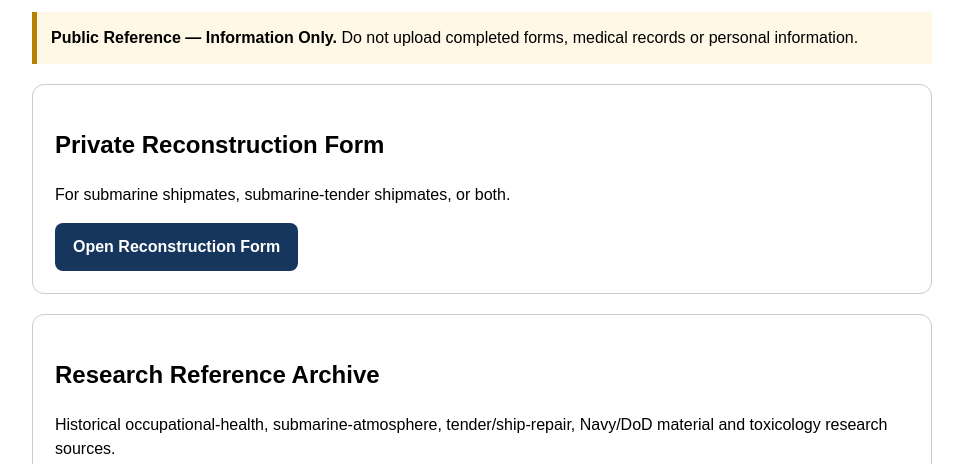
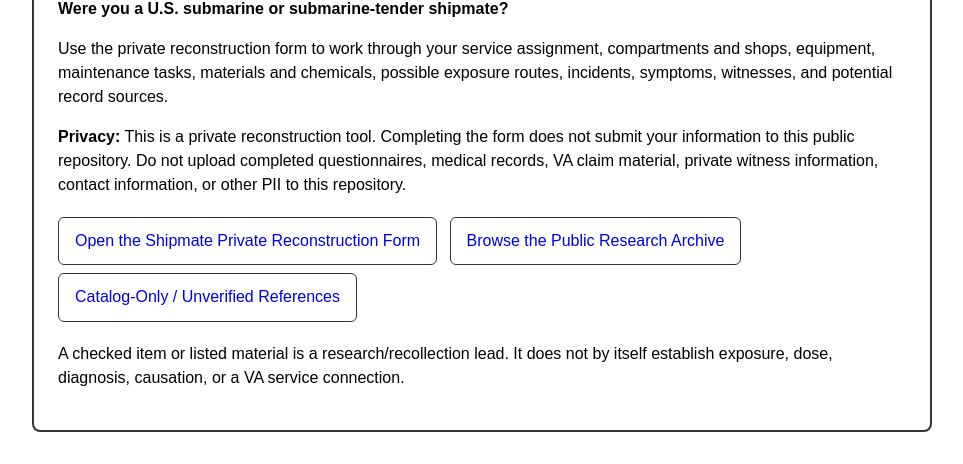
Before and after one commit to sub-shipmate/submarine-shipmate-hazardous-exposure, a plain HTML site: page index.html in a window 1280 px wide. Shown: the part 145-609 px from the top of the page, without its empty margins (158-1121 px from the left). Drawn offline with Linux system fonts and the light colour scheme.

Commit message:
Add shipmate form and research archive navigation

```diff
--- a/index.html
+++ b/index.html
@@ -1 +1,33 @@
-<!doctype html><html><head><meta charset="utf-8"><meta name="viewport" content="width=device-width,initial-scale=1"><title>Submarine Shipmate Hazardous Exposure Research Archive</title><style>body{font-family:Arial;max-width:900px;margin:40px auto;padding:0 20px;line-height:1.5}.card{border:1px solid #ccc;border-radius:12px;padding:22px;margin:20px 0}.b{display:inline-block;background:#17365d;color:white;padding:12px 18px;border-radius:8px;text-decoration:none;font-weight:bold}.warn{background:#fff8e6;border-left:5px solid #b78000;padding:14px}</style></head><body><h1>Submarine Shipmate Hazardous Exposure Research Archive</h1><div class="warn"><b>Public Reference — Information Only.</b> Do not upload completed forms, medical records or personal information.</div><div class="card"><h2>Private Reconstruction Form</h2><p>For submarine shipmates, submarine-tender shipmates, or both.</p><a class="b" href="forms/Submarine_Shipmate_Private_Reconstruction_Form.html">Open Reconstruction Form</a></div><div class="card"><h2>Research Reference Archive</h2><p>Historical occupational-health, submarine-atmosphere, tender/ship-repair, Navy/DoD material and toxicology research sources.</p></div></body></html>
+<!doctype html><html><head><meta charset="utf-8"><meta name="viewport" content="width=device-width,initial-scale=1"><title>Submarine Shipmate Hazardous Exposure Research Archive</title><style>body{font-family:Arial;max-width:900px;margin:40px auto;padding:0 20px;line-height:1.5}.card{border:1px solid #ccc;border-radius:12px;padding:22px;margin:20px 0}.b{display:inline-block;background:#17365d;color:white;padding:12px 18px;border-radius:8px;text-decoration:none;font-weight:bold}.warn{background:#fff8e6;border-left:5px solid #b78000;padding:14px}</style></head><body>
+
+<section id="shipmate-start-here" style="margin: 2rem 0; padding: 1.5rem; border: 2px solid #333; border-radius: 8px;">
+  <h2>Shipmates — Start Here</h2>
+  <p><strong>Were you a U.S. submarine or submarine-tender shipmate?</strong></p>
+  <p>
+    Use the private reconstruction form to work through your service assignment,
+    compartments and shops, equipment, maintenance tasks, materials and chemicals,
+    possible exposure routes, incidents, symptoms, witnesses, and potential record sources.
+  </p>
+  <p>
+    <strong>Privacy:</strong> This is a private reconstruction tool. Completing the form
+    does not submit your information to this public repository. Do not upload completed
+    questionnaires, medical records, VA claim material, private witness information,
+    contact information, or other PII to this repository.
+  </p>
+  <p>
+    <a href="https://sub-shipmate.github.io/submarine-shipmate-hazardous-exposure/forms/Submarine_Shipmate_Private_Reconstruction_Form.html" style="display:inline-block; margin:.25rem .5rem .25rem 0; padding:.7rem 1rem; border:1px solid #333; border-radius:6px; text-decoration:none;">
+      Open the Shipmate Private Reconstruction Form
+    </a>
+    <a href="https://sub-shipmate.github.io/submarine-shipmate-hazardous-exposure/references/" style="display:inline-block; margin:.25rem .5rem .25rem 0; padding:.7rem 1rem; border:1px solid #333; border-radius:6px; text-decoration:none;">
+      Browse the Public Research Archive
+    </a>
+    <a href="https://sub-shipmate.github.io/submarine-shipmate-hazardous-exposure/references/catalog-only/" style="display:inline-block; margin:.25rem .5rem .25rem 0; padding:.7rem 1rem; border:1px solid #333; border-radius:6px; text-decoration:none;">
+      Catalog-Only / Unverified References
+    </a>
+  </p>
+  <p>
+    A checked item or listed material is a research/recollection lead. It does not by
+    itself establish exposure, dose, diagnosis, causation, or a VA service connection.
+  </p>
+</section>
+<h1>Submarine Shipmate Hazardous Exposure Research Archive</h1><div class="warn"><b>Public Reference — Information Only.</b> Do not upload completed forms, medical records or personal information.</div><div class="card"><h2>Private Reconstruction Form</h2><p>For submarine shipmates, submarine-tender shipmates, or both.</p><a class="b" href="forms/Submarine_Shipmate_Private_Reconstruction_Form.html">Open Reconstruction Form</a></div><div class="card"><h2>Research Reference Archive</h2><p>Historical occupational-health, submarine-atmosphere, tender/ship-repair, Navy/DoD material and toxicology research sources.</p></div></body></html>
```
Also changed, not shown: SHA256SUMS.txt, 1 other file.
